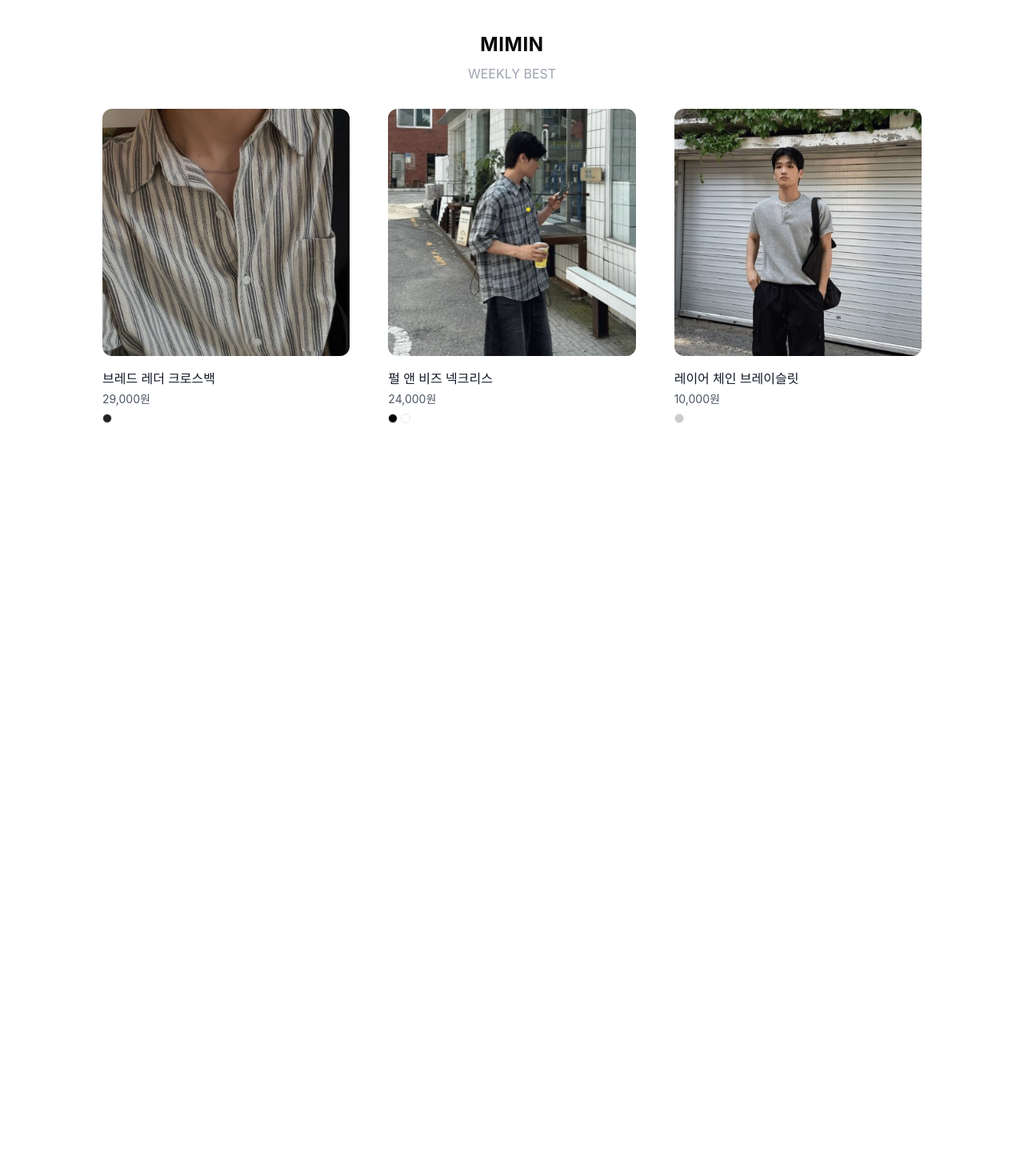
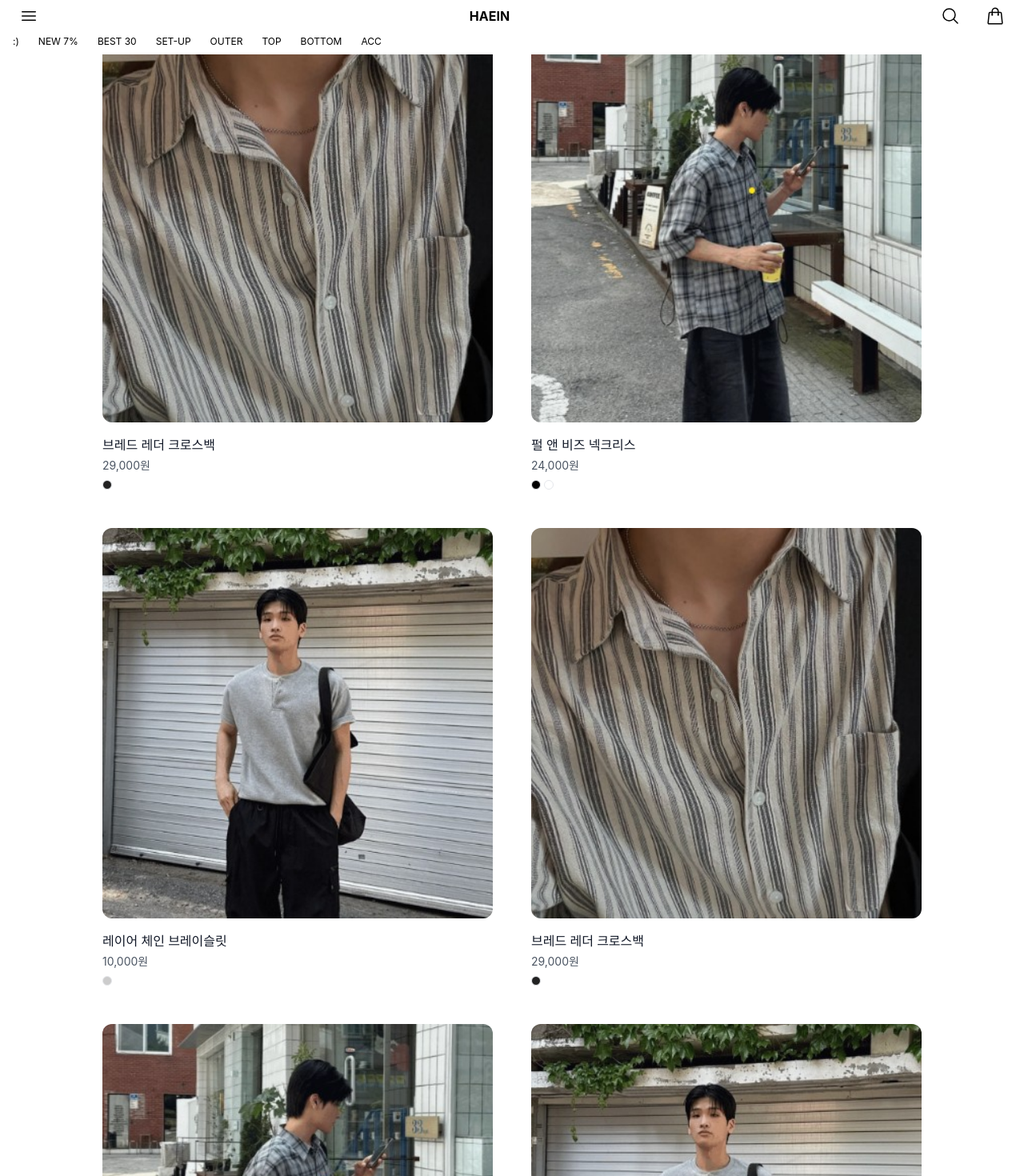
Before and after one commit to smeasylife/haein-client, a React (Create React App) app: page / in a window 1280 px wide. Shown: the top 1470 px of the page at 80% size. Before the commit the page ends 800 px from the top, so only its background shows below. Built offline with nearby package versions, Linux system fonts and the light colour scheme.

Commit message:
Feat: add navbar

```diff
--- a/src/App.js
+++ b/src/App.js
@@ -1,17 +1,15 @@
 import React from "react";
 import ProductCard from "./components/ProductCard";
+import Navbar from "./components/NavBar.js";
 import products from "./products.js";
 import "./styles/App.css";
 
 function App() {
   return (
     <main className="min-h-screen bg-white px-6 py-10">
-      <header className="mb-8 text-center">
-        <h1 className="text-2xl font-bold tracking-wide">MIMIN</h1>
-        <p className="text-gray-400 mt-2">WEEKLY BEST</p>
-      </header>
+      <Navbar/>
       <section className="max-w-5xl mx-auto">
-        <div className="grid grid-cols-1 sm:grid-cols-2 md:grid-cols-3 gap-12">
+        <div className="grid grid-cols-1 sm:grid-cols-2 gap-12">
           {products.map((product, idx) => (
             <ProductCard
               key={idx}
--- /dev/null
+++ b/src/components/NavBar.js
@@ -0,0 +1,49 @@
+import React from 'react';
+import {
+  Bars3Icon,
+  MagnifyingGlassIcon,
+  ShoppingBagIcon,
+} from '@heroicons/react/24/outline';
+
+const categories = [':)', 'NEW 7%', 'BEST 30', 'SET-UP', 'OUTER', 'TOP', 'BOTTOM', 'ACC'];
+
+export default function Navbar() {
+  return (
+    <header className="fixed top-0 left-0 w-full z-50">
+      {/* Top Bar */}
+      <div className="bg-white text-black">
+        <div className="flex justify-between items-center w-full px-4 py-0">
+          {/* Hamburger */}
+          <button className="p-2 focus:outline-none">
+            <Bars3Icon className="h-6 w-6" />
+          </button>
+          {/* Logo */}
+          <span className="text-base font-bold">HAEIN</span>
+          {/* Icons */}
+          <div className="flex space-x-4">
+            <button className="p-2 focus:outline-none">
+              <MagnifyingGlassIcon className="h-6 w-6" />
+            </button>
+            <button className="p-2 focus:outline-none">
+              <ShoppingBagIcon className="h-6 w-6" />
+            </button>
+          </div>
+        </div>
+      </div>
+
+      {/* Category Bar */}
+      <div className="bg-white backdrop-blur-sm">
+        <nav className="flex space-x-6 w-full px-4 py-1 overflow-x-auto">
+          {categories.map((item) => (
+            <button
+              key={item}
+              className="relative pb-1 text-xs stext-black whitespace-nowrap focus:outline-none"
+            >
+              {item}
+            </button>
+          ))}
+        </nav>
+      </div>
+    </header>
+  );
+}
--- a/src/products.js
+++ b/src/products.js
@@ -20,7 +20,44 @@ const products = [
     name: "레이어 체인 브레이슬릿",
     price: 10000,
     colors: ["#ccc"],
+  },
+  {
+    image: image1,
+    name: "브레드 레더 크로스백",
+    price: 29000,
+    colors: ["#222"],
+  },
+  {
+    image: image2,
+    name: "펄 앤 비즈 넥크리스",
+    price: 24000,
+    colors: ["#000", "#fff"],
+  },
+  {
+    image: image3,
+    name: "레이어 체인 브레이슬릿",
+    price: 10000,
+    colors: ["#ccc"],
+  },
+  {
+    image: image1,
+    name: "브레드 레더 크로스백",
+    price: 29000,
+    colors: ["#222"],
+  },
+  {
+    image: image2,
+    name: "펄 앤 비즈 넥크리스",
+    price: 24000,
+    colors: ["#000", "#fff"],
+  },
+  {
+    image: image3,
+    name: "레이어 체인 브레이슬릿",
+    price: 10000,
+    colors: ["#ccc"],
   }
+
 ];
 
 export default products;
```
